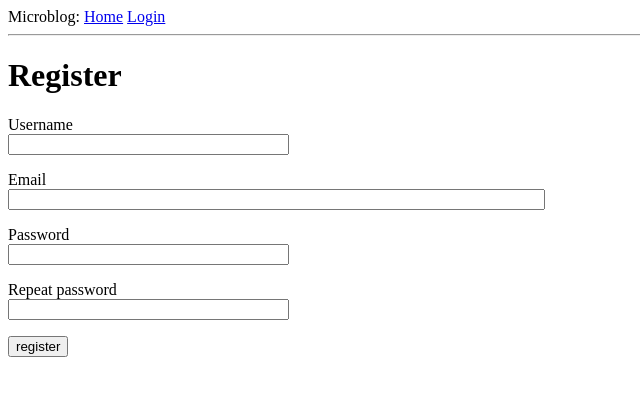
After one commit to Full-stack-block-ai/blog_site, a Flask app: page /register in a window 1280 px wide. The commit adds this page. Shown: the top 396 px of the page, without its empty margins (0-640 px from the left). Run offline with Flask 3, Linux system fonts and the light colour scheme.

Commit message:
created registraition form

```diff
--- a/app/forms.py
+++ b/app/forms.py
@@ -1,6 +1,9 @@
 from flask_wtf import FlaskForm
 from wtforms import StringField,BooleanField,PasswordField,SubmitField
-from wtforms.validators import DataRequired
+from wtforms.validators import DataRequired, ValidationError, Email,EqualTo
+import sqlalchemy as sa
+from app import db
+from app.models import User
 
 # Defines a login form with username, password, remember me, and submit fields
 class LoginForm(FlaskForm):
@@ -9,3 +12,21 @@ class LoginForm(FlaskForm):
     password = StringField('Password', validators=[DataRequired()])
     remember_me = BooleanField('Remember Me')
     submit = SubmitField('Sign In')
+
+# Defines a registration form with username, email and password
+class RegistrationForm(FlaskForm):
+    username = StringField('Username', validators=[DataRequired()])
+    email = StringField('Email', validators=[DataRequired(), Email()])
+    password = PasswordField('Password', validators=[DataRequired()])
+    password2 = PasswordField('Repeat password', validators=[DataRequired(), EqualTo('password')])
+    submit = SubmitField('register')
+
+    def validate_username(self, username):
+        user = db.session.scalar(sa.select(User).where(User.username == username.data))
+        if user is not None:
+            raise ValidationError('Please use a different username.')
+
+    def validate_email(self, email):
+        user = db.session.scalar(sa.select(User).where(User.email == email.data))
+        if user is not None:
+            raise ValidationError('Please use a different email address.')
--- a/app/models.py
+++ b/app/models.py
@@ -12,8 +12,8 @@ def load_user(id):
 
 # Define User model, inherits from db.Model for database mapping
 class User(UserMixin, db.Model):
-    # Primary key column, string type
-    id: so.Mapped[str] = so.mapped_column(primary_key=True)
+    # Primary key column, int type
+    id: so.Mapped[int] = so.mapped_column(primary_key=True)
     # Username column, string (64 chars), indexed, unique
     username: so.Mapped[str] = so.mapped_column(sa.String(64), index=True, unique=True)
     # Email column, string (120 chars), indexed, unique
@@ -35,7 +35,7 @@ class User(UserMixin, db.Model):
 # Define Post model, inherits from db.Model for database mapping
 class Post(db.Model):
     #Primary Key column, string type
-    id: so.Mapped[str] = so.mapped_column(primary_key=True)
+    id: so.Mapped[int] = so.mapped_column(primary_key=True)
     # body column, string (64 chars), indexed, unique
     body: so.Mapped[str] = so.mapped_column(sa.String(140))
     #timestamp column
--- a/app/routes.py
+++ b/app/routes.py
@@ -1,7 +1,7 @@
 from flask import render_template, flash, redirect,url_for,request
 from urllib.parse import urlsplit
 from app import app
-from app.forms import LoginForm
+from app.forms import LoginForm,RegistrationForm
 import sqlalchemy as sa
 from flask_login import current_user,login_user, logout_user,login_required
 from app import db
@@ -49,3 +49,18 @@ def login():
 def logout():
     logout_user()
     return redirect(url_for('index'))
+
+#register user
+@app.route('/register', methods=['GET', 'POST'])
+def register():
+    if current_user.is_authenticated:
+        return redirect(url_for('index'))
+    form = RegistrationForm()
+    if form.validate_on_submit():
+        user = User(username = form.username.data, email = form.email.data)
+        user.set_password(form.password.data)
+        db.session.add(user)
+        db.session.commit()
+        flash('Congratulations you are now a registered user!')
+        return redirect(url_for('login'))
+    return render_template('register.html', form=form, title='Register')
--- a/app/templates/login.html
+++ b/app/templates/login.html
@@ -21,4 +21,5 @@
         <p>{{form.remember_me()}} {{form.remember_me.label}}</p>
         <p>{{form.submit()}}</p>
     </form>
+    <p>New User? <a href="{{ url_for('register') }}">Click to Register</a></p>
 {% endblock content %}
--- /dev/null
+++ b/app/templates/register.html
@@ -0,0 +1,37 @@
+{% extends "base.html" %}
+
+{% block content %}
+    <h1>Register</h1>
+    <form action="" method="post" novalidate>
+        {{ form.hidden_tag() }}
+        <p>
+            {{form.username.label}} <br>
+            {{form.username(size=32)}}<br>
+            {% for error in form.username.errors %}
+            <span style="color: red;">[{{error}}]</span>
+            {% endfor %}
+        </p>
+        <p>
+            {{form.email.label}} <br>
+            {{form.email(size=64)}}<br>
+            {% for error in form.email.errors %}
+            <span style="color: red;">[{{error}}]</span>
+            {% endfor %}
+        </p>
+        <p>
+            {{form.password.label}} <br>
+            {{form.password(size=32)}}<br>
+            {% for error in  form.password.errors%}
+            <span style="color: red;">[{{error}}]</span>
+            {% endfor %}
+        </p>
+        <p>
+            {{form.password2.label}} <br>
+            {{form.password2(size=32)}}<br>
+            {% for error in  form.password2.errors%}
+            <span style="color: red;">[{{error}}]</span>
+            {% endfor %}
+        </p>
+        <p>{{form.submit()}}</p>
+    </form>
+{% endblock content %}
```
Also changed, not shown: migrations/versions/e29dd449d147_changed_to_int.py (added, +62 -0 lines), app.db, 1 other file.
